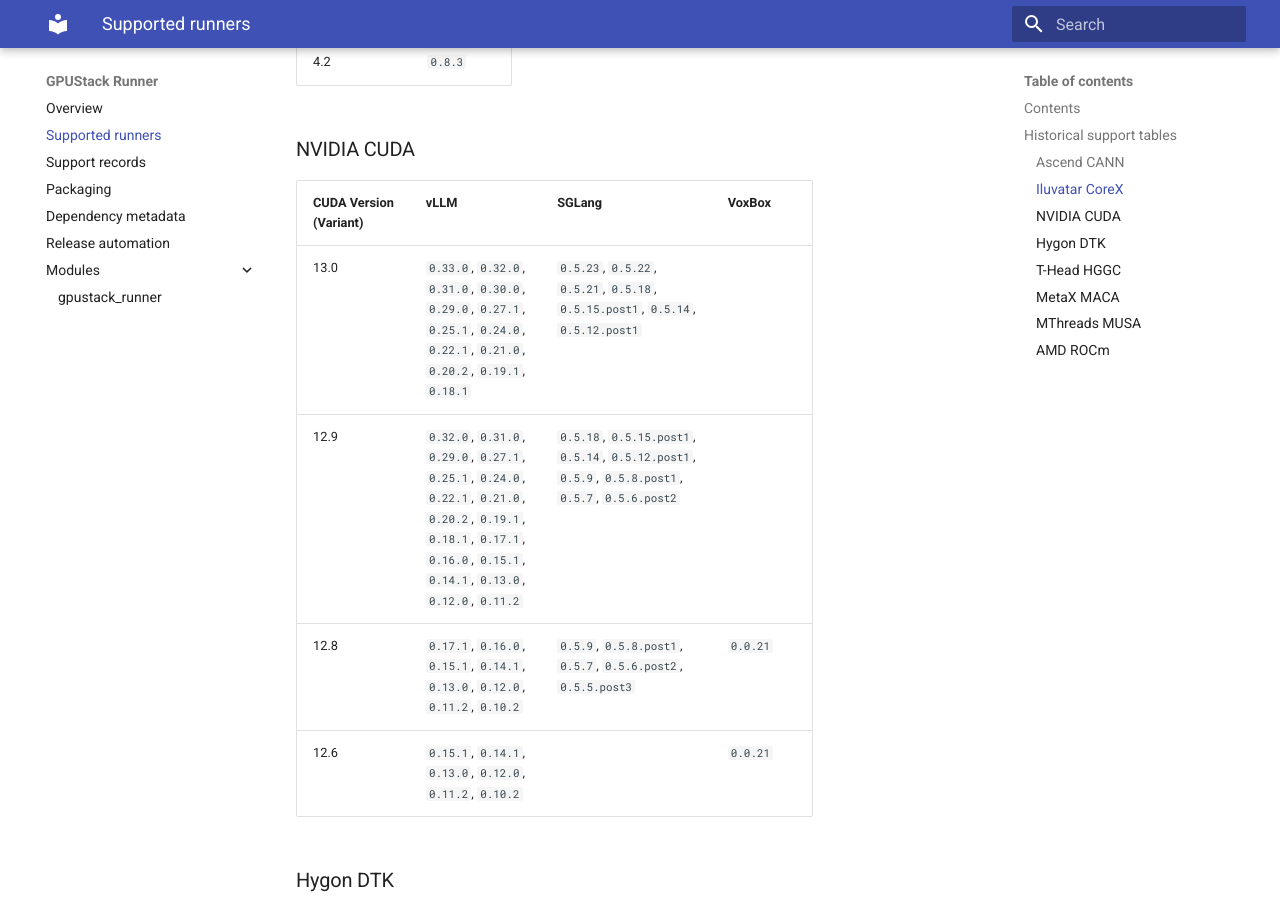
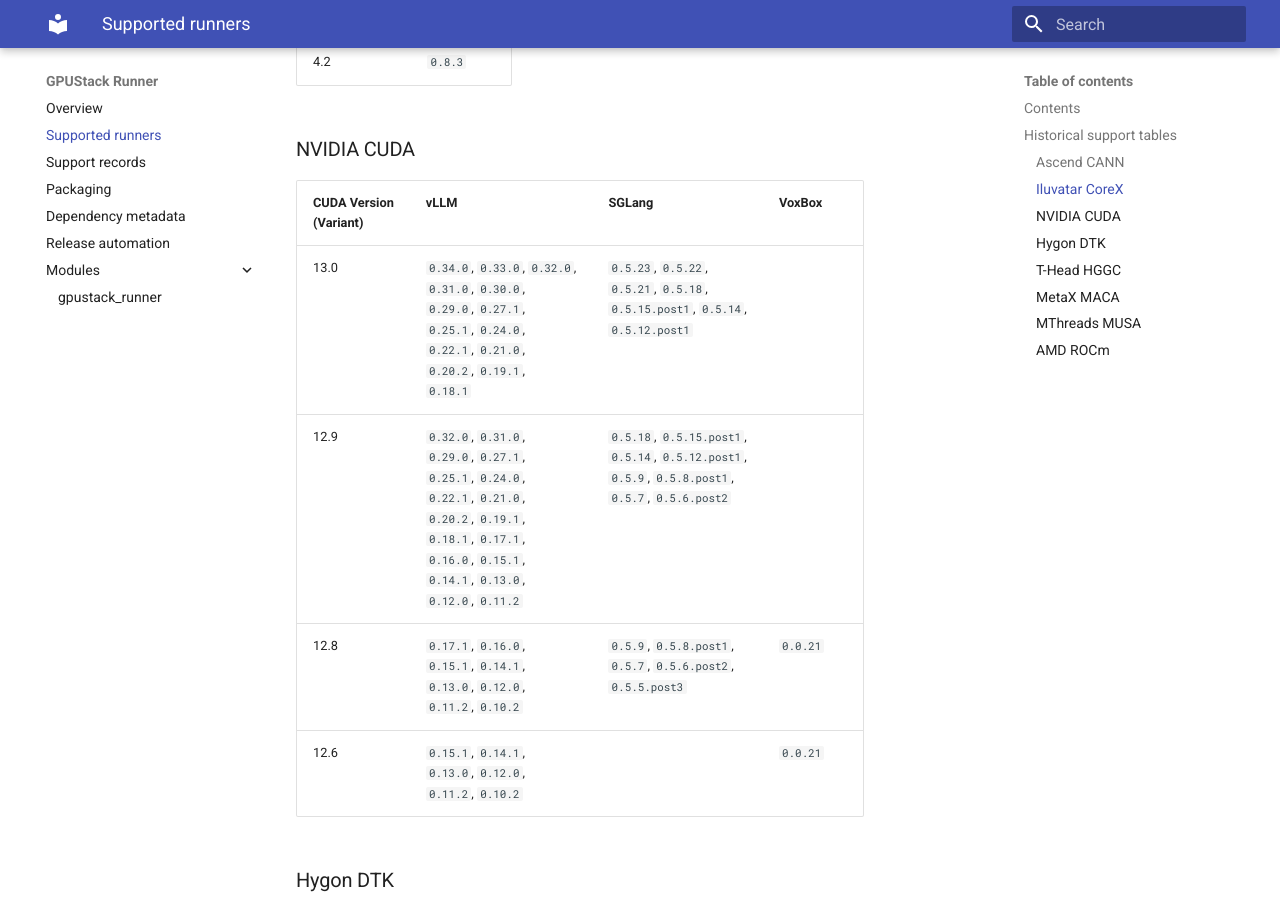
Before and after one commit to gpustack/runner, an MkDocs documentation site: the page built from docs/supported-runners.md, in a window 1280 px wide and 900 px high, scrolled down 2058 px. Built offline with MkDocs 1.6.1 and Material for MkDocs 9.7.7, drawn with Linux system fonts in a browser that asks for light colours.

Commit message:
feat(pack): sync upstream runner releases (#430)
Signed-off-by: gpustack-loopwright[bot] <355636659+gpustack-loopwright[bot]@users.noreply.github.com>
Co-authored-by: gpustack-loopwright[bot] <355636659+gpustack-loopwright[bot]@users.noreply.github.com>

```diff
--- a/docs/supported-runners.md
+++ b/docs/supported-runners.md
@@ -52,7 +52,7 @@ The following table lists the supported accelerated backends and their correspon
 
 | CUDA Version <br/> (Variant) | vLLM                                                                                                                                                                                                              | SGLang                                                                                                            | VoxBox   |
 |------------------------------|-------------------------------------------------------------------------------------------------------------------------------------------------------------------------------------------------------------------|-------------------------------------------------------------------------------------------------------------------|----------|
-| 13.0                         | `0.33.0`, `0.32.0`,<br/> `0.31.0`, `0.30.0`,<br/> `0.29.0`, `0.27.1`,<br/> `0.25.1`, `0.24.0`,<br/> `0.22.1`, `0.21.0`,<br/> `0.20.2`, `0.19.1`,<br/> `0.18.1`                                                    | `0.5.23`, `0.5.22`, <br/>`0.5.21`, `0.5.18`, <br/>`0.5.15.post1`, `0.5.14`, <br/>`0.5.12.post1`                   |          |
+| 13.0                         | `0.34.0`, `0.33.0`, `0.32.0`,<br/> `0.31.0`, `0.30.0`,<br/> `0.29.0`, `0.27.1`,<br/> `0.25.1`, `0.24.0`,<br/> `0.22.1`, `0.21.0`,<br/> `0.20.2`, `0.19.1`,<br/> `0.18.1`                                                    | `0.5.23`, `0.5.22`, <br/>`0.5.21`, `0.5.18`, <br/>`0.5.15.post1`, `0.5.14`, <br/>`0.5.12.post1`                   |          |
 | 12.9                         | `0.32.0`, `0.31.0`,<br/> `0.29.0`, `0.27.1`,<br/> `0.25.1`, `0.24.0`,<br/> `0.22.1`, `0.21.0`,<br/> `0.20.2`, `0.19.1`,<br/> `0.18.1`, `0.17.1`,<br/> `0.16.0`, `0.15.1`,<br/> `0.14.1`, `0.13.0`,<br/> `0.12.0`, `0.11.2`                 | `0.5.18`, `0.5.15.post1`,<br/> `0.5.14`, `0.5.12.post1`, <br/>`0.5.9`, `0.5.8.post1`, <br/>`0.5.7`, `0.5.6.post2` |          |
 | 12.8                         | `0.17.1`, `0.16.0`, <br/>`0.15.1`, `0.14.1`, <br/>`0.13.0`, `0.12.0`, <br/>`0.11.2`, `0.10.2`                                                                                                                     | `0.5.9`, `0.5.8.post1`, <br/>`0.5.7`, `0.5.6.post2`, <br/>`0.5.5.post3`                                           | `0.0.21` |
 | 12.6                         | `0.15.1`, `0.14.1`, <br/>`0.13.0`, `0.12.0`, <br/>`0.11.2`, `0.10.2`                                                                                                                                              |                                                                                                                   | `0.0.21` |
@@ -92,7 +92,7 @@ The following table lists the supported accelerated backends and their correspon
 
 | ROCm Version <br/> (Variant) | vLLM                                                                                                          | SGLang                                                    |
 |------------------------------|---------------------------------------------------------------------------------------------------------------|-----------------------------------------------------------|
-| 10.0                         | `0.33.0`                                                                                                      |                                                           |
+| 10.0                         | `0.34.0`, `0.33.0`                                                                                              |                                                           |
 | 7.2                          | `0.33.0`, `0.32.0`,<br/> `0.31.0`, `0.30.0`,<br/> `0.29.0`, `0.27.1`,<br/> `0.25.1`, `0.24.0`,<br/> `0.22.1`, `0.21.0`,<br/> `0.20.2`, `0.19.1` | `0.5.23`, `0.5.22`, <br/>`0.5.21`, `0.5.18`, <br/>`0.5.15.post1`, `0.5.14`, <br/>`0.5.12.post1` |
 | 7.1                          | `0.17.1`                                                                                                      |                                                           |
 | 7.0                          | `0.18.1`, `0.16.0`,<br/> `0.15.1`, `0.14.1`,<br/> `0.13.0`, `0.12.0`,<br/> `0.11.2`                           | `0.5.9`, `0.5.8.post1`, <br/>`0.5.7`, `0.5.6.post2`       |
```
Also changed, not shown: README.md (+2 -2 lines), docs/support-records.md (+2 -0 lines), 5 other files.
